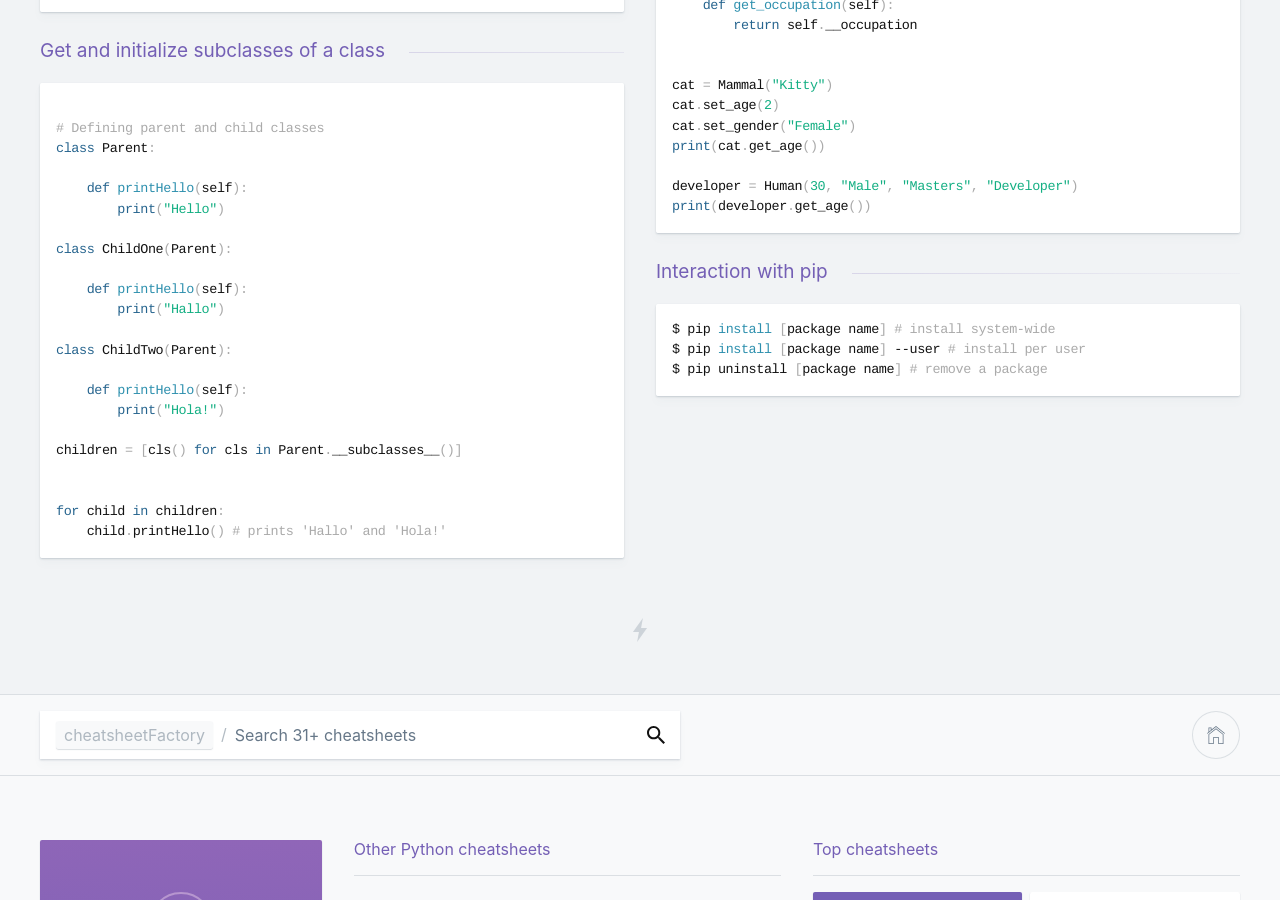
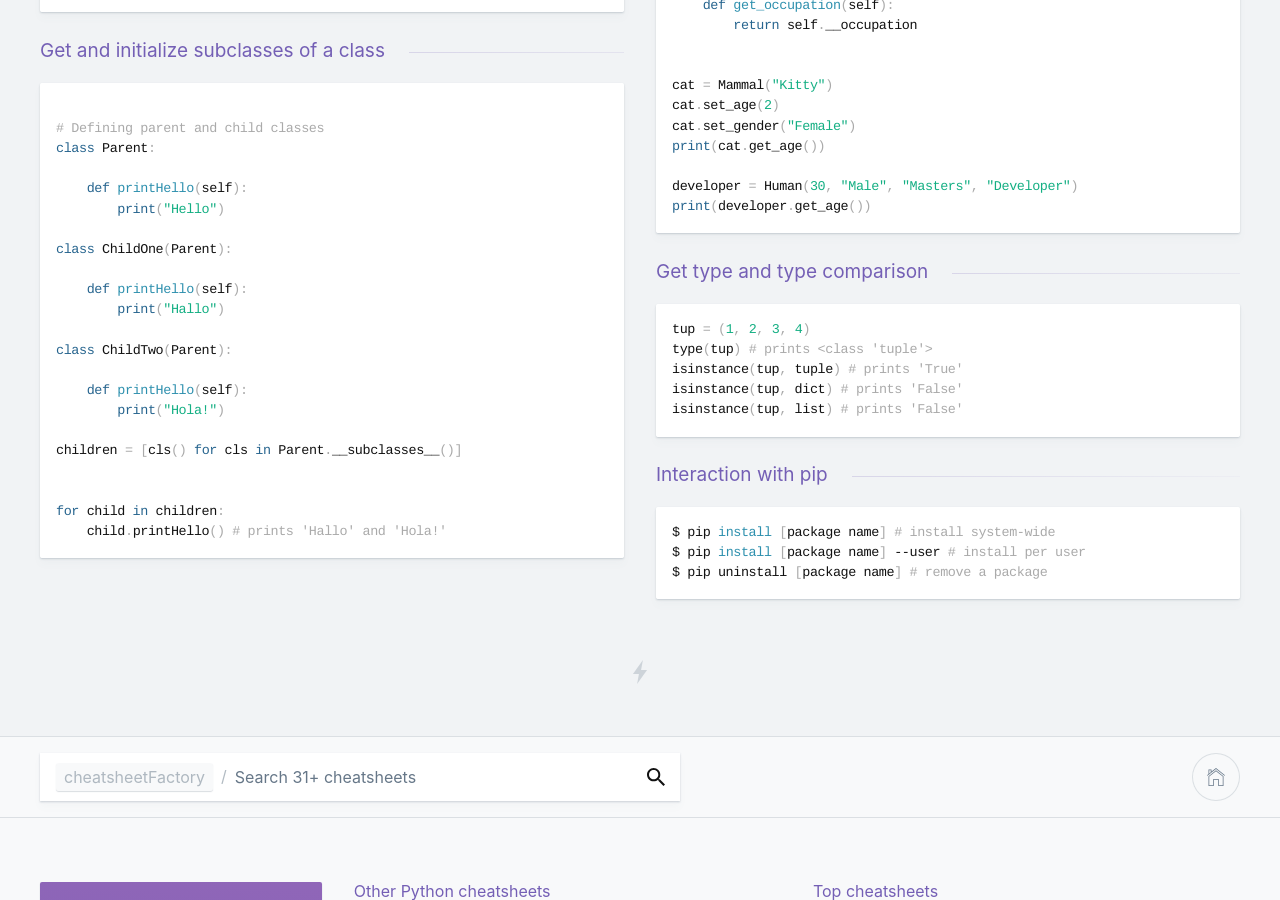
Before and after one commit to kasramp/cheat-sheet-factory, a Jekyll site: the page built from python/python.md, in a window 1280 px wide and 900 px high, scrolled down 3249 px. Built offline with Jekyll 4.4.1, drawn with Linux system fonts in a browser that asks for light colours; nearby versions of some CDN libraries.

Commit message:
Add get type and type comparison section

````diff
--- a/python/python.md
+++ b/python/python.md
@@ -350,6 +350,15 @@ for child in children:
     child.printHello() # prints 'Hallo' and 'Hola!'
 ```
 
+### Get type and type comparison
+```python
+tup = (1, 2, 3, 4)
+type(tup) # prints <class 'tuple'>
+isinstance(tup, tuple) # prints 'True'
+isinstance(tup, dict) # prints 'False'
+isinstance(tup, list) # prints 'False'
+```
+
 ### Interaction with pip
 
 ```bash
````
Also changed, not shown: other parts of python/python.md (+1 -1 lines).
